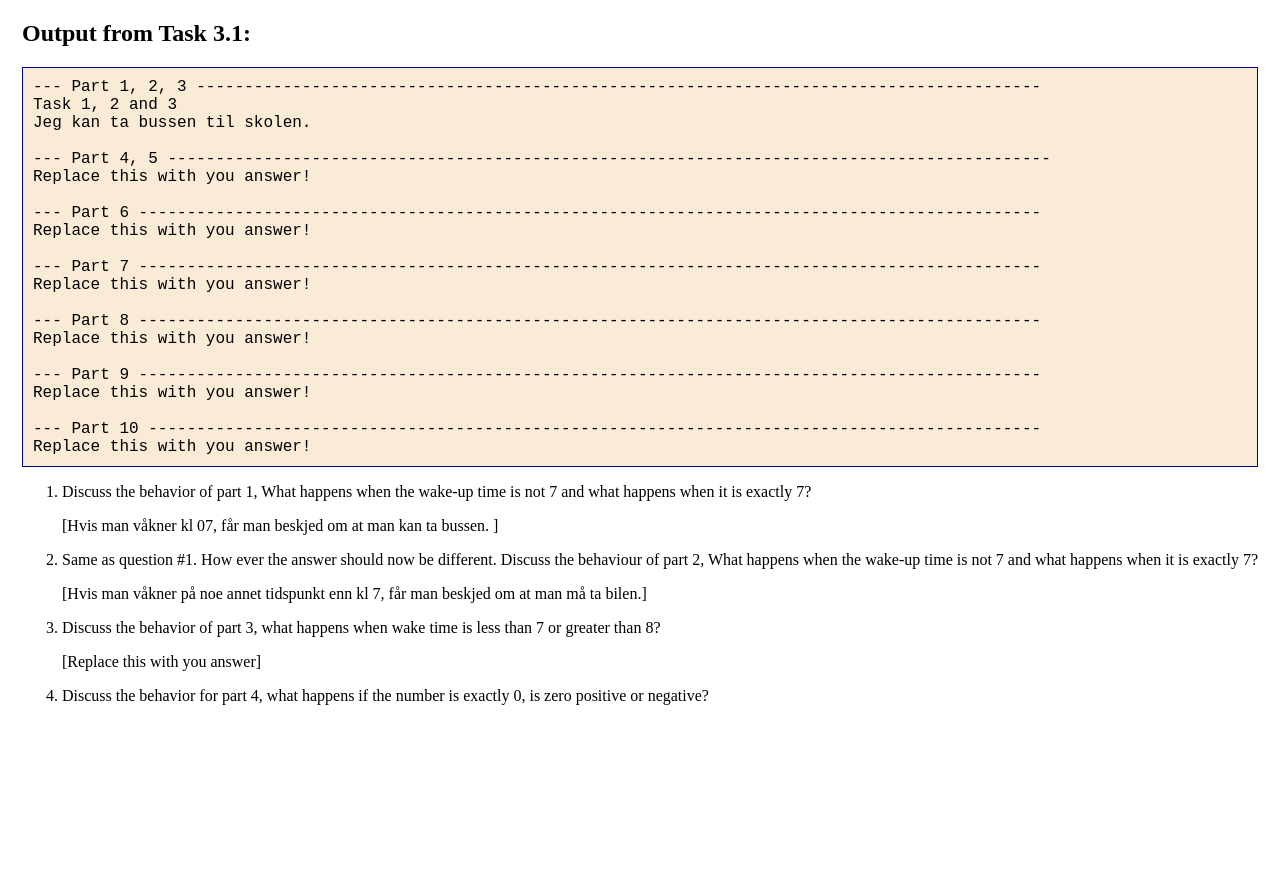
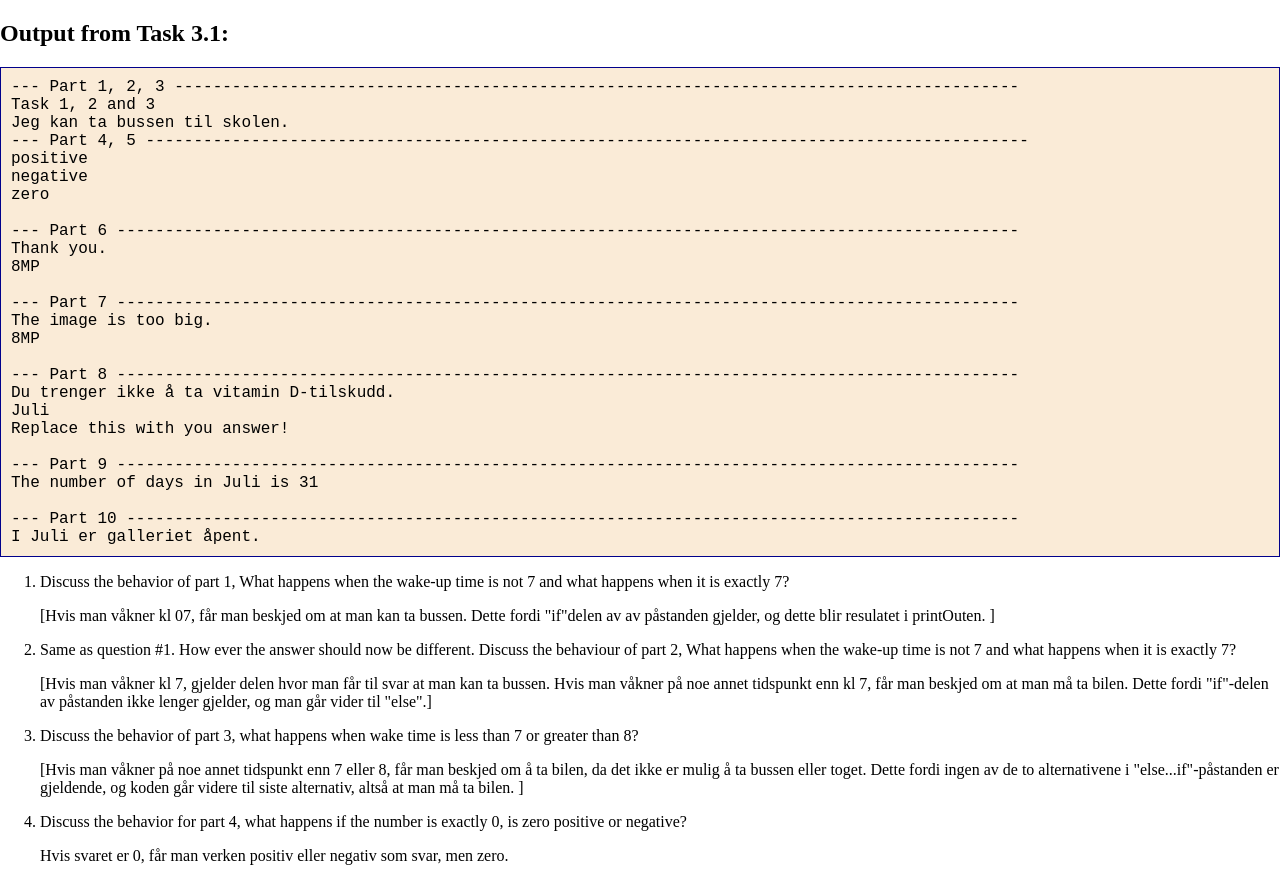
Before and after one commit to Ninas92/DAT101, a plain HTML site: page module_3/task_3-1/task_3-1.html in a window 1280 px wide. Before the commit the page ends 800 px from the top, so only its background shows below. Drawn offline with Linux system fonts and the light colour scheme.

```diff
--- a/module_3/task_3-1/task_3-1.html
+++ b/module_3/task_3-1/task_3-1.html
@@ -11,14 +11,21 @@
     </div>
     <ol>
       <li>Discuss the behavior of part 1, What happens when the wake-up time is not 7 and what happens when it is exactly 7?</li>
-      <p>[Hvis man våkner kl 07, får man beskjed om at man kan ta bussen.  ]</p>
+      <p>[Hvis man våkner kl 07, får man beskjed om at man kan ta bussen. Dette fordi "if"delen av av
+        påstanden gjelder, og dette blir resulatet i printOuten. ]</p>
       <li>Same as question #1. How ever the answer should now be different. Discuss the behaviour of part 2,
         What happens when the wake-up time is not 7 and what happens when it is exactly 7?</li>
-      <p>[Hvis man våkner på noe annet tidspunkt enn kl 7, får man beskjed om at man må ta bilen.]</p>
+      <p>[Hvis man våkner kl 7, gjelder delen hvor man får til svar at man kan ta bussen.
+        Hvis man våkner på noe annet tidspunkt enn kl 7, får man beskjed om at man må ta bilen. Dette
+        fordi "if"-delen av påstanden ikke lenger gjelder, og man går vider til "else".]</p>
       <li>Discuss the behavior of part 3, what happens when wake time is less than 7 or greater than 8?</li>
-      <p>[Replace this with you answer]</p>
-      <li>Discuss the behavior for part 4, what happens if the number is exactly 0, is zero positive or negative?</li>
-    </ol>
+      <p>[Hvis man våkner på noe annet tidspunkt enn 7 eller 8, får man beskjed om å ta bilen, da det ikke er
+        mulig å ta bussen eller toget. Dette fordi ingen av de to alternativene i "else...if"-påstanden er
+        gjeldende, og koden går videre til siste alternativ, altså at man må ta bilen. ]</p>
+      <li>Discuss the behavior for part 4, what happens if the number is exactly 0, is zero positive
+        or negative?</li>
+        <p> Hvis svaret er 0, får man verken positiv eller negativ som svar, men zero. </p>
+    </ol >
     <script type="module" src="./task_3-1.mjs" defer></script>
   </body>
 </html>
--- a/module_3/task_3-1/task_3-1.mjs
+++ b/module_3/task_3-1/task_3-1.mjs
@@ -3,52 +3,121 @@ import { initPrintOut, printOut, newLine } from "../../common/script/utils.mjs";
 initPrintOut(document.getElementById("txtOut"));
 
 printOut("--- Part 1, 2, 3 ----------------------------------------------------------------------------------------");
-/* Put your code below here!*/
+
 printOut("Task 1, 2 and 3");
 const wakeUpTime = 7;
-const wakeUpTime2 = 8;
 
 if (wakeUpTime ==7) {
-  printOut("Jeg kan ta bussen til skolen.");
+    printOut("Jeg kan ta bussen til skolen.");
 }
-else if (wakeUpTime2 == 8) {
-printOut("Jeg kan ta toget.")
+else if (wakeUpTime == 8) {
+    printOut("Jeg kan ta toget.")
 }
 else {
-printOut("Jeg må ta bilen.")
+    printOut("Jeg må ta bilen.")
 }
 
+printOut("--- Part 4, 5 --------------------------------------------------------------------------------------------");
 
+function testNum(x) {
+  let result;
+  if (x > 0) {
+    result = 'positive';
+  }
+  else if (x == 0){
+    result = 'zero'
+  }
+  else {
+    result = 'negative'
+  }
+  return result;
+}
+const x = 5
+testNum(x);
+printOut(testNum(x));
+
+const y = -4
+testNum(y);
+printOut(testNum(y));
+
+const z = 0;
+testNum(z);
+printOut(testNum(z));
 
 printOut(newLine);
 
-printOut("--- Part 4, 5 --------------------------------------------------------------------------------------------");
-/* Put your code below here!*/
-printOut("Replace this with you answer!");
-printOut(newLine);
+printOut("--- Part 6 ----------------------------------------------------------------------------------------------");
 
-printOut("--- Part 6 ----------------------------------------------------------------------------------------------");
-/* Put your code below here!*/
-printOut("Replace this with you answer!");
+let minImageSize = 4;
+
+let imageSize = Math.floor(Math.random() * 8) + 1 ;
+
+if (imageSize < minImageSize) {
+   printOut("The image size is too small.")
+}
+else {
+   printOut("Thank you.")
+}
+
+printOut(imageSize +"MP");
+
 printOut(newLine);
 
 printOut("--- Part 7 ----------------------------------------------------------------------------------------------");
-/* Put your code below here!*/
-printOut("Replace this with you answer!");
+let tooBigImage = 6;
+
+if (imageSize < minImageSize) {
+    printOut("The image size is too small.")
+}
+else if (imageSize > tooBigImage) {
+    printOut("The image is too big.")
+}
+else {
+    printOut("Thank you.")
+}
+
+printOut(imageSize +"MP");
 printOut(newLine);
 
 printOut("--- Part 8 ----------------------------------------------------------------------------------------------");
-/* Put your code below here!*/
+const monthList = ["Januar", "Februar", "Mars", "April", "Mai", "Juni", "Juli", "August", "September",
+  "Oktober", "November", "Desember"];
+const noOfMonth = monthList.length;
+const monthName = monthList[Math.floor(Math.random() * noOfMonth)];
+
+//https://www.w3schools.com/jsref/jsref_includes.asp
+
+  if (monthName.includes("r")) {
+    printOut("Du må ta vitamin D-tilskudd.")
+  } else {
+    printOut("Du trenger ikke å ta vitamin D-tilskudd.")
+  }
+  printOut(monthName +"");
+
 printOut("Replace this with you answer!");
 printOut(newLine);
 
 printOut("--- Part 9 ----------------------------------------------------------------------------------------------");
-/* Put your code below here!*/
-printOut("Replace this with you answer!");
+
+const daysInMonth = [31, 28, 31, 30, 31, 30, 31, 31, 30, 31, 30, 31];
+const monthIndex = monthList.indexOf(monthName);
+const days = daysInMonth[monthIndex];
+
+printOut("The number of days in " + monthName + " is " + days);
 printOut(newLine);
 
-/* Task 10*/
+
 printOut("--- Part 10 ---------------------------------------------------------------------------------------------");
-/* Put your code below here!*/
-printOut("Replace this with you answer!");
+//https://www.w3schools.com/php/php_operators.asp
+
+let galleryOpeningHours;
+if (monthName === "March" || monthName === "Mai") {
+  galleryOpeningHours = " stengt pga oppussing.";
+} else if (monthName === "April") {
+  galleryOpeningHours = " midlertidig åpent i nabobygget."
+} else {
+  galleryOpeningHours = " åpent.";
+}
+
+printOut("I " + monthName + " er galleriet  " + galleryOpeningHours);
 printOut(newLine);
```
